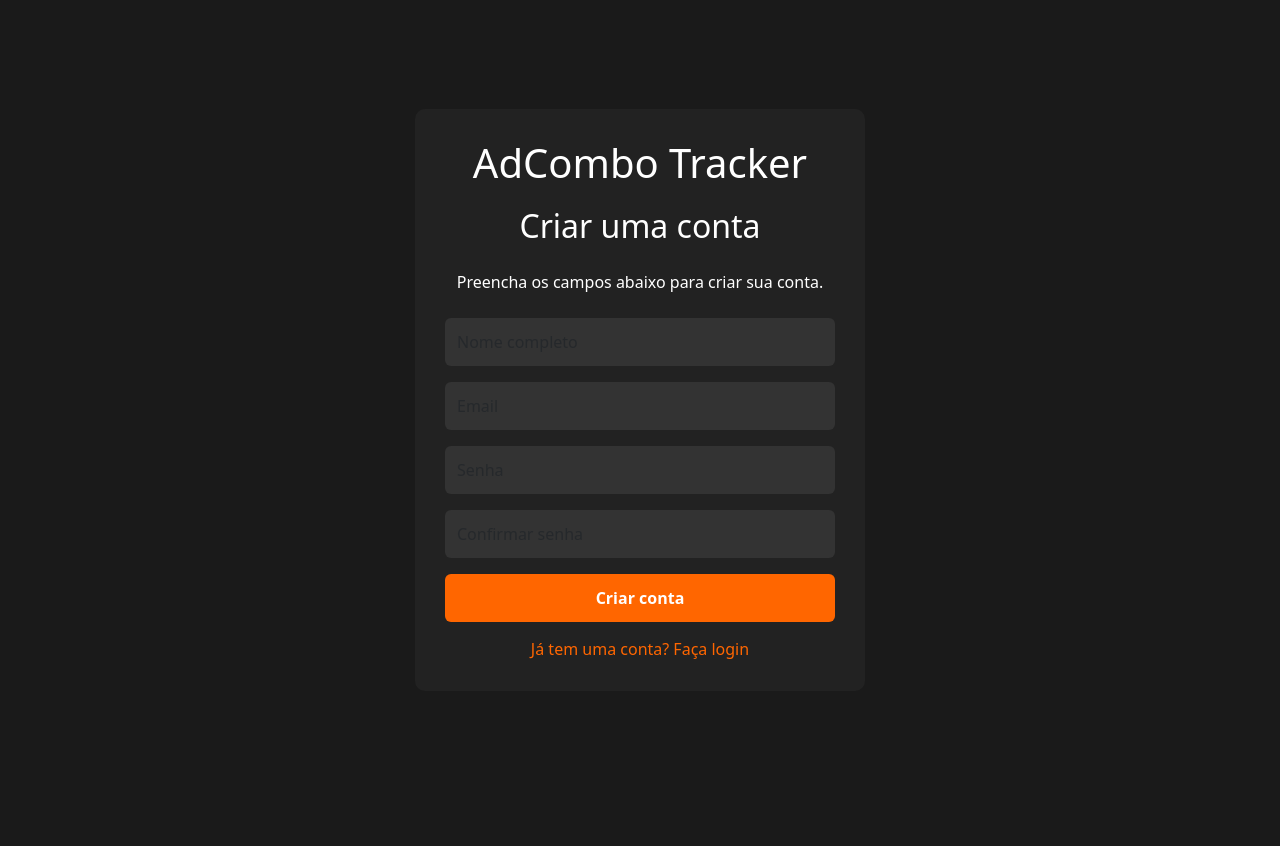
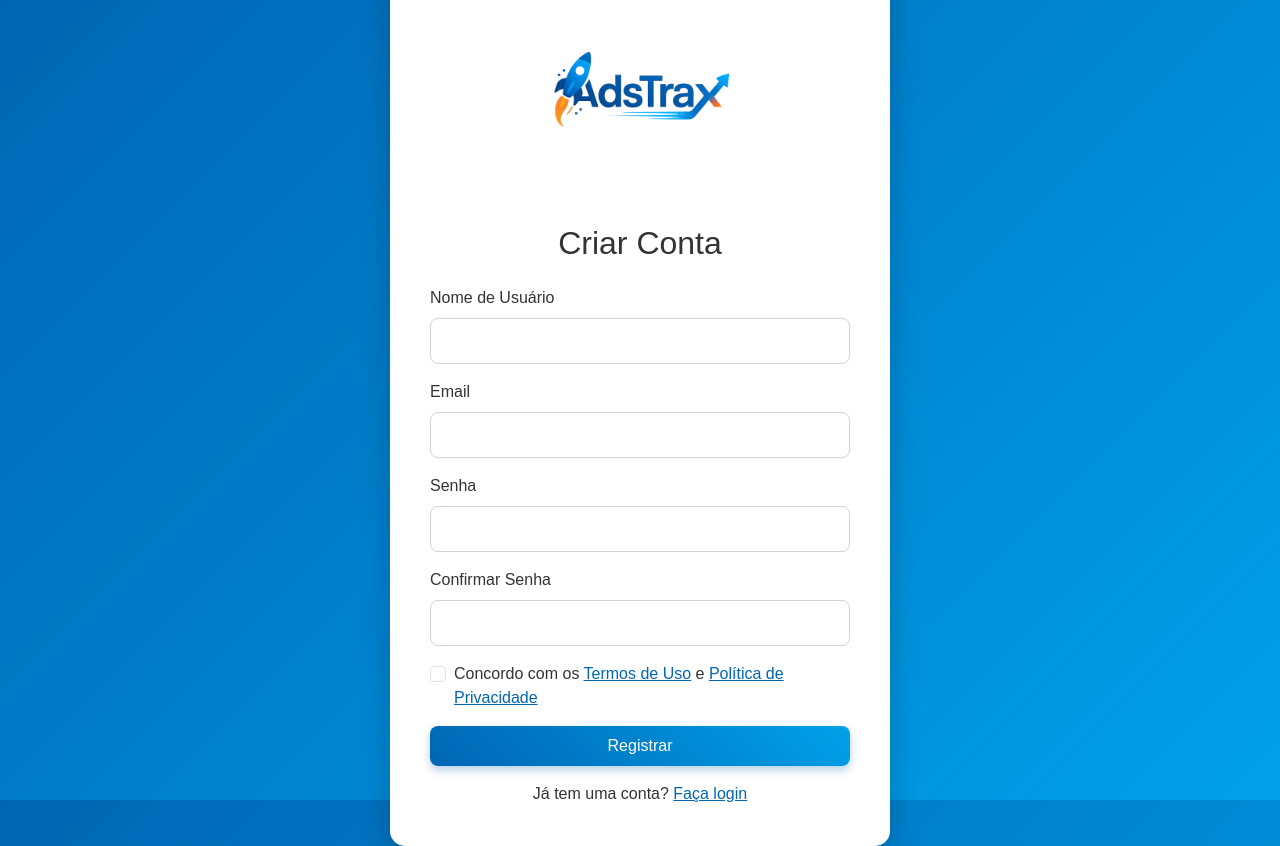
Before and after one commit to FelipeMTF/adcombo-tracker, a PHP site: page /register.php in a window 1280 px wide. Before the commit the page ends 659 px from the top, so only its background shows below. Run offline with PHP 8.4, Linux system fonts and the light colour scheme.

Commit message:
Update register.php

```diff
--- a/register.php
+++ b/register.php
@@ -1,42 +1,75 @@
 <?php
 session_start();
 include 'config.php';
+include 'auth.php';
 
 // Verificar se já está logado
-if (isset($_SESSION['user_id'])) {
-    header('Location: index.php');
+if (isLoggedIn()) {
+    header('Location: dashboard/index.php');
     exit;
 }
 
 // Processar registro
 if ($_SERVER['REQUEST_METHOD'] === 'POST') {
-    $name = $_POST['name'];
-    $email = $_POST['email'];
+    $username = sanitizeInput($_POST['username']);
+    $email = sanitizeInput($_POST['email']);
     $password = $_POST['password'];
     $confirm_password = $_POST['confirm_password'];
 
-    // Verificar se as senhas coincidem
+    // Validar dados
+    $errors = [];
+
+    if (empty($username)) {
+        $errors[] = "Nome de usuário é obrigatório.";
+    } elseif (strlen($username) < 3) {
+        $errors[] = "Nome de usuário deve ter pelo menos 3 caracteres.";
+    }
+
+    if (empty($email)) {
+        $errors[] = "Email é obrigatório.";
+    } elseif (!filter_var($email, FILTER_VALIDATE_EMAIL)) {
+        $errors[] = "Email inválido.";
+    }
+
+    if (empty($password)) {
+        $errors[] = "Senha é obrigatória.";
+    } elseif (strlen($password) < 6) {
+        $errors[] = "Senha deve ter pelo menos 6 caracteres.";
+    }
+
     if ($password !== $confirm_password) {
-        $error_message = "As senhas não coincidem.";
-    } else {
-        // Verificar se o email já está em uso
-        $stmt = $pdo->prepare("SELECT * FROM users WHERE email = ?");
-        $stmt->execute([$email]);
-        $existing_user = $stmt->fetch(PDO::FETCH_ASSOC);
+        $errors[] = "As senhas não coincidem.";
+    }
 
-        if ($existing_user) {
-            $error_message = "Este email já está em uso.";
-        } else {
-            // Criar novo usuário
-            $hashed_password = password_hash($password, PASSWORD_DEFAULT);
+    // Verificar se usuário ou email já existem
+    if (empty($errors)) {
+        $stmt = $pdo->prepare("SELECT COUNT(*) FROM users WHERE username = ? OR email = ?");
+        $stmt->execute([$username, $email]);
+        $count = $stmt->fetchColumn();
 
-            $stmt = $pdo->prepare("INSERT INTO users (name, email, password) VALUES (?, ?, ?)");
-            $stmt->execute([$name, $email, $hashed_password]);
+        if ($count > 0) {
+            $errors[] = "Nome de usuário ou email já estão em uso.";
+        }
+    }
 
-            // Redirecionar para a página de login
-            header('Location: login.php?registered=1');
-            exit;
-        }
+    // Registrar usuário
+    if (empty($errors)) {
+        $hashedPassword = password_hash($password, PASSWORD_DEFAULT);
+        $api_key = bin2hex(random_bytes(16));
+
+        $stmt = $pdo->prepare("INSERT INTO users (username, email, password, api_key) VALUES (?, ?, ?, ?)");
+        $stmt->execute([$username, $email, $hashedPassword, $api_key]);
+
+        // Login automático após registro
+        $userId = $pdo->lastInsertId();
+        $_SESSION['user_id'] = $userId;
+        $_SESSION['username'] = $username;
+        $_SESSION['email'] = $email;
+        $_SESSION['api_key'] = $api_key;
+
+        // Redirecionar para o dashboard
+        header('Location: dashboard/index.php');
+        exit;
     }
 }
 ?>
@@ -46,93 +79,79 @@ if ($_SERVER['REQUEST_METHOD'] === 'POST') {
 <head>
     <meta charset="UTF-8">
     <meta name="viewport" content="width=device-width, initial-scale=1.0">
-    <title>Registro - AdCombo Tracker</title>
-    <link rel="stylesheet" href="https://cdn.jsdelivr.net/npm/bootstrap@5.3.0/dist/css/bootstrap.min.css">
+    <title>Registrar - AdStrax</title>
+    <link rel="icon" type="image/png" href="/assets/images/favicon.ico">
+    <link href="https://cdn.jsdelivr.net/npm/bootstrap@5.3.0/dist/css/bootstrap.min.css" rel="stylesheet">
+    <link rel="stylesheet" href="/assets/css/style.css">
     <style>
         body {
-            background-color: #1a1a1a;
-            color: #fff;
+            background: linear-gradient(135deg, var(--primary-color) 0%, var(--accent-color) 100%);
             height: 100vh;
             display: flex;
             align-items: center;
             justify-content: center;
         }
         .register-container {
-            background-color: #222;
-            border-radius: 10px;
-            padding: 30px;
-            max-width: 450px;
+            background-color: #fff;
+            border-radius: 15px;
+            box-shadow: 0 10px 30px rgba(0, 0, 0, 0.2);
+            padding: 40px;
+            max-width: 500px;
             width: 100%;
         }
         .logo {
             text-align: center;
-            margin-bottom: 20px;
+            margin-bottom: 30px;
         }
         .logo img {
             max-width: 200px;
-        }
-        .form-control {
-            background-color: #333;
-            border: none;
-            color: #fff;
-            padding: 12px;
-        }
-        .form-control:focus {
-            background-color: #444;
-            color: #fff;
-            box-shadow: none;
-        }
-        .btn-primary {
-            background-color: #ff6600;
-            border: none;
-            padding: 12px;
-            font-weight: bold;
-        }
-        .btn-primary:hover {
-            background-color: #ff8533;
-        }
-        .login-link {
-            text-align: center;
-            margin-top: 15px;
-        }
-        .login-link a {
-            color: #ff6600;
-            text-decoration: none;
         }
     </style>
 </head>
 <body>
     <div class="register-container">
         <div class="logo">
-            <h1>AdCombo Tracker</h1>
+            <img src="/assets/images/logo.png" alt="AdStrax" class="img-fluid">
         </div>
 
-        <h2 class="text-center mb-4">Criar uma conta</h2>
+        <h2 class="text-center mb-4">Criar Conta</h2>
 
-        <?php if (isset($error_message)): ?>
-            <div class="alert alert-danger"><?php echo $error_message; ?></div>
+        <?php if (isset($errors) && !empty($errors)): ?>
+            <div class="alert alert-danger">
+                <ul class="mb-0">
+                    <?php foreach ($errors as $error): ?>
+                        <li><?php echo $error; ?></li>
+                    <?php endforeach; ?>
+                </ul>
+            </div>
         <?php endif; ?>
-
-        <p class="text-center mb-4">Preencha os campos abaixo para criar sua conta.</p>
 
         <form method="post">
             <div class="mb-3">
-                <input type="text" class="form-control" name="name" placeholder="Nome completo" required>
+                <label for="username" class="form-label">Nome de Usuário</label>
+                <input type="text" class="form-control" id="username" name="username" value="<?php echo $username ?? ''; ?>" required>
             </div>
             <div class="mb-3">
-                <input type="email" class="form-control" name="email" placeholder="Email" required>
+                <label for="email" class="form-label">Email</label>
+                <input type="email" class="form-control" id="email" name="email" value="<?php echo $email ?? ''; ?>" required>
             </div>
             <div class="mb-3">
-                <input type="password" class="form-control" name="password" placeholder="Senha" required>
+                <label for="password" class="form-label">Senha</label>
+                <input type="password" class="form-control" id="password" name="password" required>
             </div>
             <div class="mb-3">
-                <input type="password" class="form-control" name="confirm_password" placeholder="Confirmar senha" required>
+                <label for="confirm_password" class="form-label">Confirmar Senha</label>
+                <input type="password" class="form-control" id="confirm_password" name="confirm_password" required>
             </div>
-            <button type="submit" class="btn btn-primary w-100">Criar conta</button>
+            <div class="mb-3 form-check">
+                <input type="checkbox" class="form-check-input" id="terms" name="terms" required>
+                <label class="form-check-label" for="terms">Concordo com os <a href="/terms.php">Termos de Uso</a> e <a href="/privacy.php">Política de Privacidade</a></label>
+            </div>
+            <button type="submit" class="btn btn-primary w-100">Registrar</button>
         </form>
 
-        <div class="login-link">
-            <a href="login.php">Já tem uma conta? Faça login</a>
+        <div class="text-center mt-3">
+            Já tem uma conta? <a href="/login.php">Faça login</a>
         </div>
     </div>
 
```
